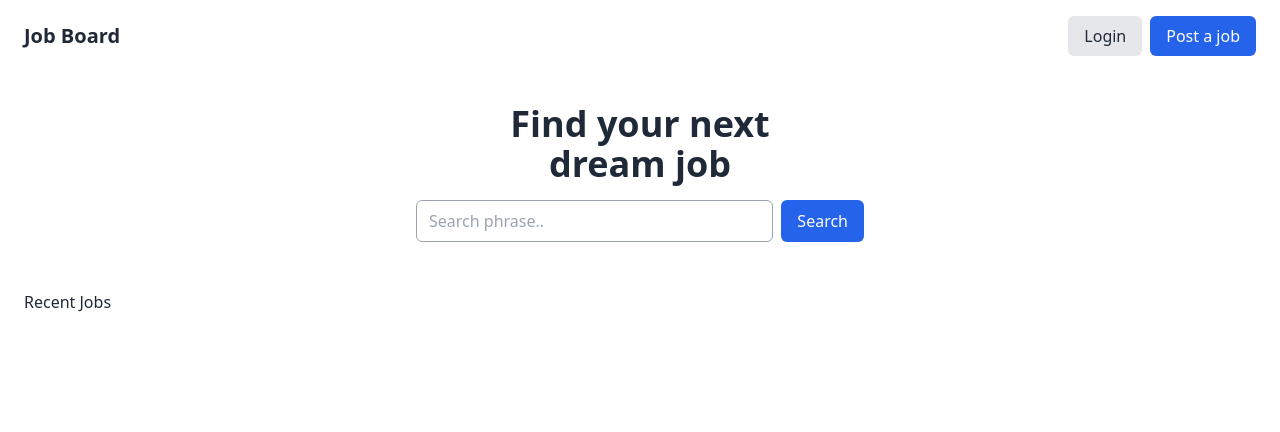
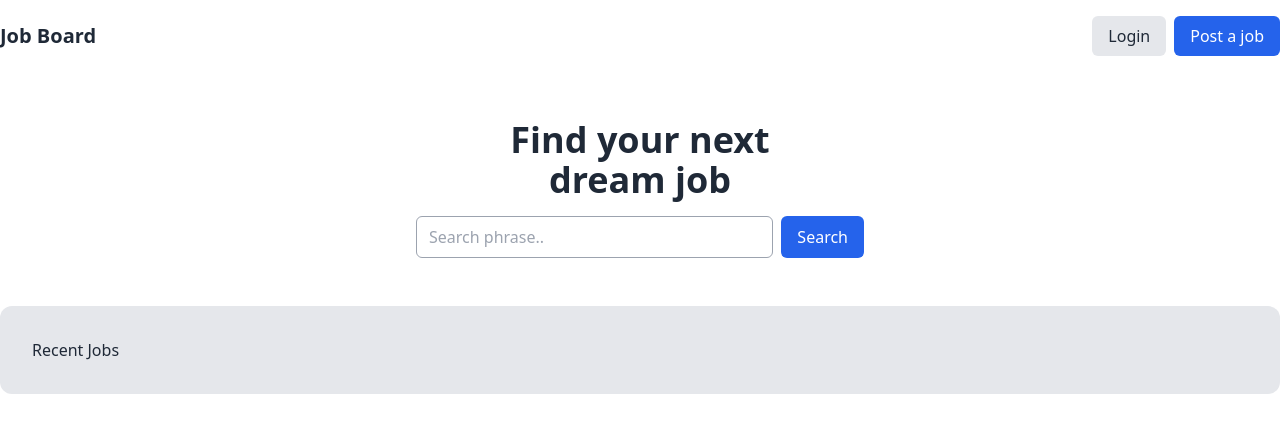
Before and after one commit to ashwaky/job-board, a Next.js app: page / in a window 1280 px wide. Shown: the top 432 px of the page. Built offline with nearby package versions, Linux system fonts and the light colour scheme.

Commit message:
shawky's second commit adjusting the front

```diff
--- a/app/Components/Header.tsx
+++ b/app/Components/Header.tsx
@@ -3,7 +3,7 @@ import Link from "next/link";
 export default function Header() {
   return (
     <header>
-      <div className=" flex items-center justify-between mx-auto">
+      <div className=" flex items-center justify-between mx-auto my-4">
         <Link href={"/"} className="font-bold text-xl">
           Job Board
         </Link>
--- a/app/Jobs.tsx
+++ b/app/Jobs.tsx
@@ -1,3 +1,9 @@
 export default function Jobs() {
-  return <h2>Recent Jobs</h2>;
+
+return(
+
+  <div className="bg-gray-200 p-8 rounded-xl">
+    <h2>Recent Jobs</h2>
+  </div>
+  );
 }
--- a/app/layout.tsx
+++ b/app/layout.tsx
@@ -31,9 +31,9 @@ export default function RootLayout({
         className={`${geistSans.variable} ${geistMono.variable} antialiased`}
       >
         {/* md is 768px use it when he use lg, xl, 2xl */}
-        <main className="py-4 px-6 container mx-auto">
+
           <Header /> {children}
-        </main>
+
       </body>
     </html>
   );
--- a/tailwind.config.ts
+++ b/tailwind.config.ts
@@ -12,6 +12,10 @@ export default {
         background: "var(--background)",
         foreground: "var(--foreground)",
       },
+      center : true,
+      padding: {
+        DEFAULT: '1.5rem',
+      }
     },
   },
   plugins: [],
```
